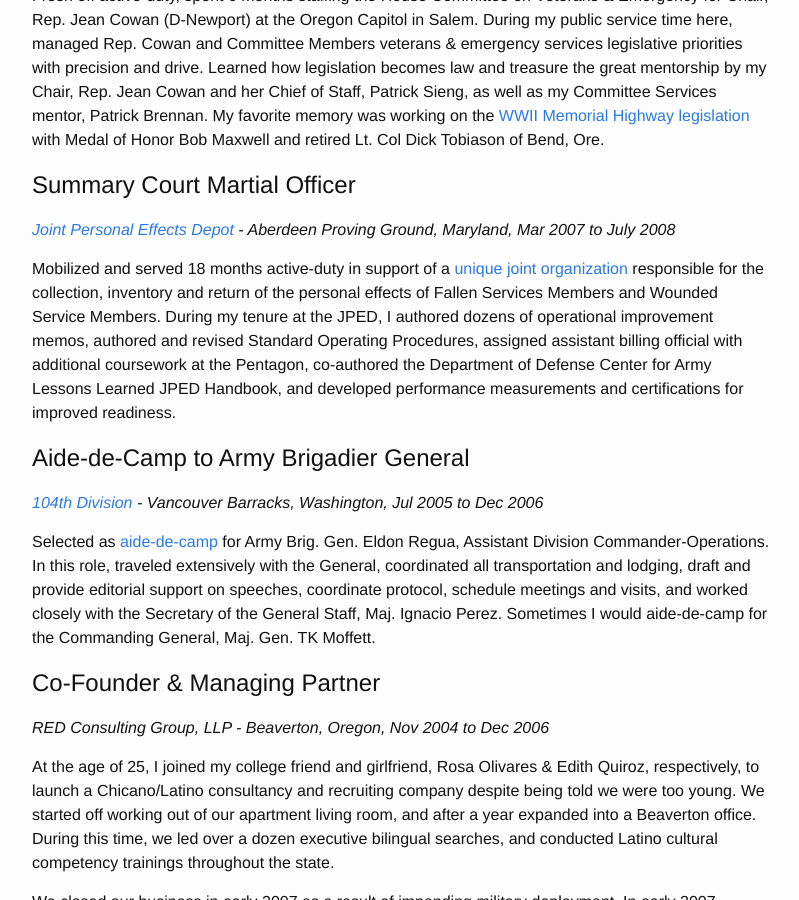
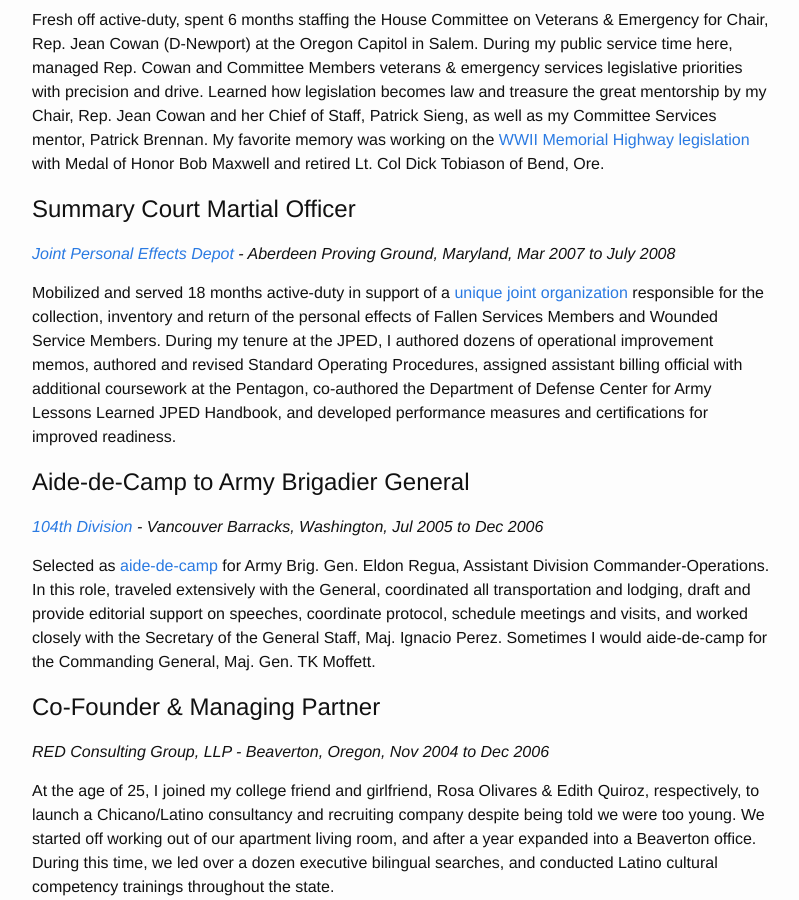
Before and after one commit to davidmolina/davidmolina.github.io, a Jekyll site: the page built from resume.md, in a window 1280 px wide and 900 px high, scrolled down 1925 px. Shown: the whole window, without its empty margins (238-1037 px from the left). Built offline with Jekyll 4.4.1, drawn with Linux system fonts in a browser that asks for light colours; some of the changed text lies outside the part shown.

Commit message:
Fix dates

```diff
--- a/resume.md
+++ b/resume.md
@@ -52,7 +52,7 @@
 # Summary Court Martial Officer
 *[Joint Personal Effects Depot](http://www.c-span.org/video/?195351-1/joint-personal-effects-depot) - Aberdeen Proving Ground, Maryland, Mar 2007 to July 2008*
 
-Mobilized and served 18 months active-duty in support of a [unique joint organization](http://usmilitary.about.com/od/deploymentsconflicts/a/personalprop.htm) responsible for the collection, inventory and return of the personal effects of Fallen Services Members and Wounded Service Members. During my tenure at the JPED, I authored dozens of operational improvement memos, authored and revised Standard Operating Procedures, assigned assistant billing official with additional coursework at the Pentagon, co-authored the Department of Defense Center for Army Lessons Learned JPED Handbook, and developed performance measurements and certifications for improved readiness.
+Mobilized and served 18 months active-duty in support of a [unique joint organization](http://usmilitary.about.com/od/deploymentsconflicts/a/personalprop.htm) responsible for the collection, inventory and return of the personal effects of Fallen Services Members and Wounded Service Members. During my tenure at the JPED, I authored dozens of operational improvement memos, authored and revised Standard Operating Procedures, assigned assistant billing official with additional coursework at the Pentagon, co-authored the Department of Defense Center for Army Lessons Learned JPED Handbook, and developed performance measures and certifications for improved readiness.
 
 # Aide-de-Camp to Army Brigadier General
 
```
Also changed, not shown: other parts of resume.md (+2 -2 lines).
